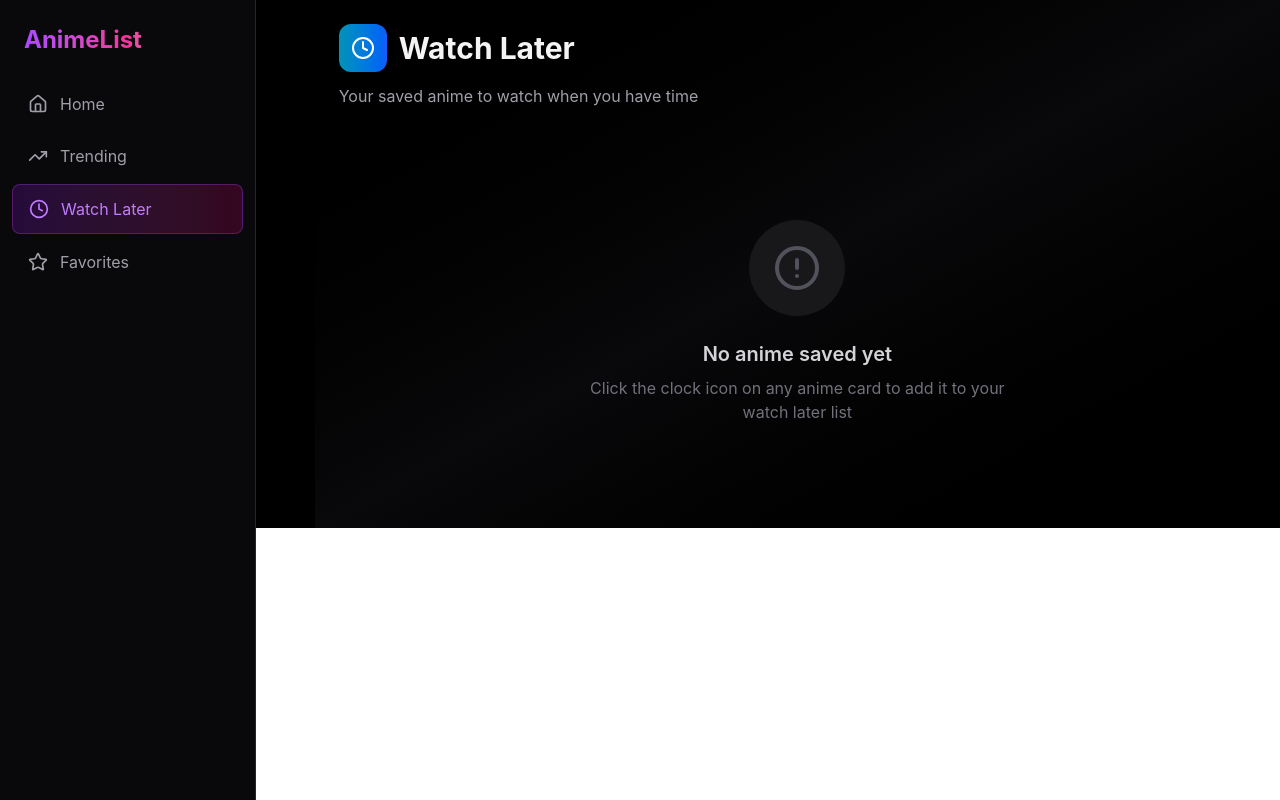
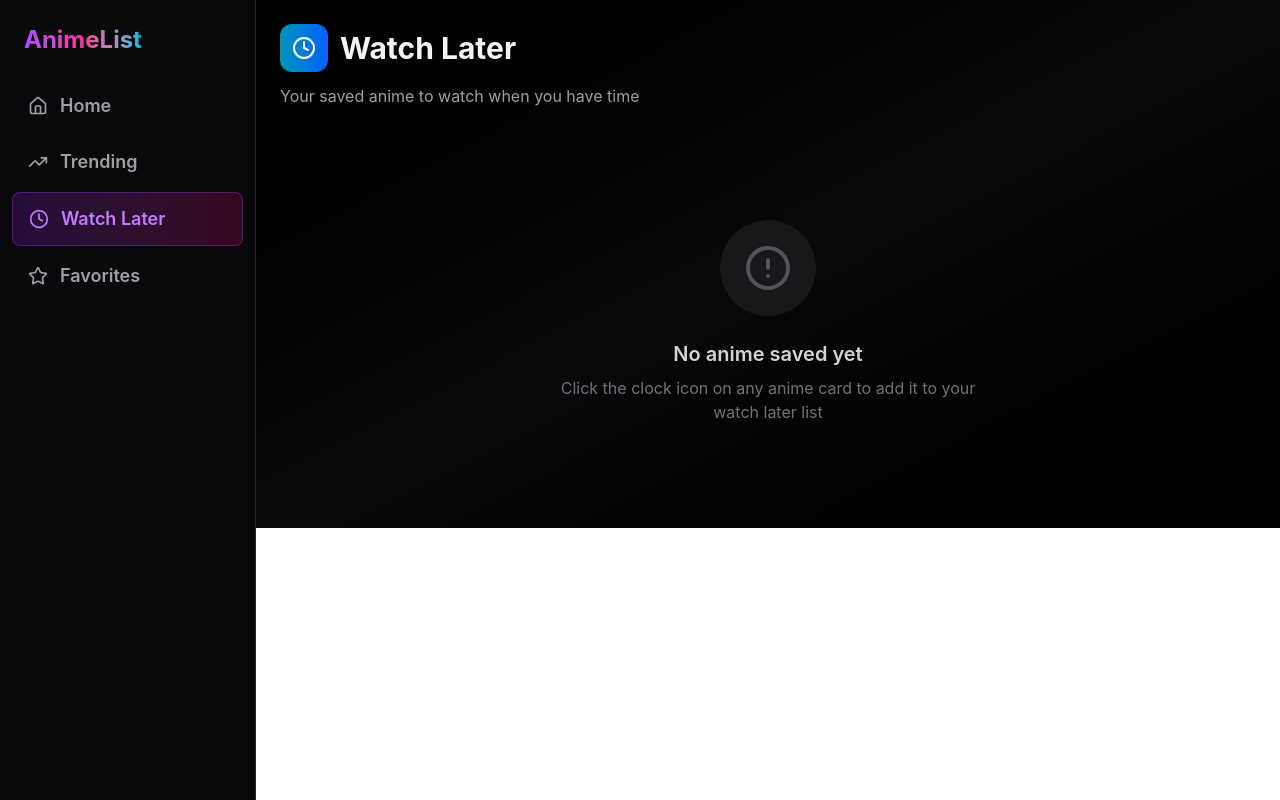
Before and after one commit to phurimart14/Final-Front-end-Project-anime-explorer, a React (Vite) app: page /watch-later in a window 1280 px wide. Built offline with nearby package versions, Linux system fonts and the light colour scheme.

Commit message:
feat: add menu button on mobile responsive to show sidebar

```diff
--- a/src/components/SearchBar.tsx
+++ b/src/components/SearchBar.tsx
@@ -1,4 +1,4 @@
-import { Search, Filter, Bell, X } from "lucide-react";
+import { Search, Filter, Bell, Menu, X } from "lucide-react";
 import { useState, useEffect } from "react";
 import axios from "axios";
 
@@ -7,12 +7,14 @@ type Genre = {
   name: string;
 };
 
+
 interface SearchBarProps {
   onSearch: (query: string) => void;
   onFilter: (genres: string[]) => void;
+  onMenuClick: () => void;
 }
 
-export function SearchBar({ onSearch, onFilter }: SearchBarProps) {
+export function SearchBar({ onSearch, onFilter, onMenuClick }: SearchBarProps) {
   const [isFilterOpen, setIsFilterOpen] = useState(false);
   const [selectedGenres, setSelectedGenres] = useState<string[]>([]);
   const [genres, setGenres] = useState<Genre[]>([]);
@@ -43,6 +45,9 @@ export function SearchBar({ onSearch, onFilter }: SearchBarProps) {
   return (
     <div className="relative bg-zinc-950 border-b border-zinc-800 px-6 py-4 sticky top-0 z-10">
       <div className="flex items-center gap-4">
+        <button onClick={onMenuClick} className="md:hidden text-zinc-400 hover:text-zinc-100">
+          <Menu className="w-6 h-6 cursor-pointer" />
+        </button>
         <div className="flex-1 relative">
           <Search className="absolute left-4 top-1/2 -translate-y-1/2 w-5 h-5 text-zinc-500" />
           <input
--- a/src/components/Sidebar.tsx
+++ b/src/components/Sidebar.tsx
@@ -1,7 +1,12 @@
-import { Home, TrendingUp, Clock, Star } from "lucide-react";
+import { Home, TrendingUp, Clock, Star, X } from "lucide-react";
 import { Link, useLocation } from "react-router";
 
-export function Sidebar() {
+interface SidebarProps {
+  isOpen: boolean;
+  onClose: () => void;
+}
+
+export function Sidebar({ isOpen, onClose }: SidebarProps) {
   const location = useLocation();
 
   const menuItems = [
@@ -27,18 +32,40 @@ export function Sidebar() {
   ];
 
   return (
-    <aside className="w-64 bg-zinc-950 border-r border-zinc-800 flex flex-col h-full fixed left-0 top-0 max-md:hidden">
-      <div className="p-6">
+    <>
+      {/* Mobile Overlay */}
+      {isOpen && (
+        <div
+          className="fixed inset-0 bg-black/80 backdrop-blur-sm z-40 md:hidden animate-in fade-in duration-200"
+          onClick={onClose}
+        />
+      )}
+      {/* Sidebar */}
+      <aside
+        className={`w-64 bg-zinc-950 border-r border-zinc-800 flex flex-col h-full fixed left-0 top-0 z-50 transition-transform duration-300 ease-in-out ${
+          isOpen ? "translate-x-0" : "-translate-x-full"
+        } md:translate-x-0`}
+      >
+        <div className="p-6 flex items-center justify-between">
           <h1 className="text-2xl font-bold bg-gradient-to-r from-purple-500 via-pink-500 to-cyan-500 bg-clip-text text-transparent">
             AnimeList
           </h1>
+          {/* Close button - only visible on mobile */}
+          <button
+            onClick={onClose}
+            className="md:hidden p-2 text-zinc-400 hover:text-zinc-100 transition-colors"
+          >
+            <X className="w-5 h-5" />
+          </button>
         </div>
+
         <nav className="flex-1 px-3">
           {menuItems.map((item, index) => (
             <Link
               key={index}
               to={item.path}
-            className={`w-full flex items-center gap-3 px-4 py-3 rounded-lg mb-1 transition-all ${
+              onClick={onClose}
+              className={`w-full text-lg font-semibold flex items-center gap-3 px-4 py-3 rounded-lg mb-1 transition-all ${
                 item.active
                   ? "bg-gradient-to-r from-purple-600/20 to-pink-600/20 text-purple-400 border border-purple-500/30"
                   : "text-zinc-400 hover:bg-zinc-900 hover:text-zinc-100"
@@ -50,5 +77,6 @@ export function Sidebar() {
           ))}
         </nav>
       </aside>
+    </>
   );
 }
--- a/src/layouts/RootLayout.tsx
+++ b/src/layouts/RootLayout.tsx
@@ -8,22 +8,35 @@ import { useWatchlist } from "../hooks/useWatchlist";
 export function RootLayout() {
   const [searchQuery, setSearchQuery] = useState("");
   const [filterGenres, setFilterGenres] = useState<string[]>([]);
+  const [isMobileMenuOpen, setIsMobileMenuOpen] = useState(false);
   const location = useLocation();
   const hideSearchPaths = ["/trending", "/favorites", "/watch-later"];
   const shouldShowSearch = !hideSearchPaths.includes(location.pathname);
-  const watchlist = useWatchlist(); // ← เพิ่ม
+  const watchlist = useWatchlist();
+
+  const toggleMobileMenu = () => {
+    setIsMobileMenuOpen(!isMobileMenuOpen);
+  };
+
+  const closeMobileMenu = () => {
+    setIsMobileMenuOpen(false);
+  };
 
   return (
     <div className="size-full bg-black text-zinc-100 flex overflow-hidden">
       {/* Sidebar */}
-      <Toaster position="bottom-right" richColors /> // ← เพิ่ม
-      <Sidebar />
+      <Toaster position="bottom-right" richColors />
+      <Sidebar isOpen={isMobileMenuOpen} onClose={closeMobileMenu} />
       {/* Main Content */}
       <div className="flex-1 md:ml-64 flex flex-col h-full overflow-hidden">
         {/* Search Bar */}
         {/* ใส่เงื่อนไขครอบ SearchBar ไว้ */}
         {shouldShowSearch && (
-          <SearchBar onSearch={setSearchQuery} onFilter={setFilterGenres} />
+          <SearchBar
+            onSearch={setSearchQuery}
+            onFilter={setFilterGenres}
+            onMenuClick={toggleMobileMenu}
+          />
         )}
 
         {/* Content Area */}
--- a/src/pages/WatchLater.tsx
+++ b/src/pages/WatchLater.tsx
@@ -8,7 +8,7 @@ import { toast } from "sonner";
 
 export function WatchLater() {
   const [selectedAnime, setSelectedAnime] = useState<AnimeDetails | null>(null);
-  // const [watchLaterAnime, setWatchLaterAnime] = useState<AnimeDetails[]>([]);
+
   const {
     watchLater,
     addFavorite,
```
Lines whose indentation alone changed are shown as unchanged.
